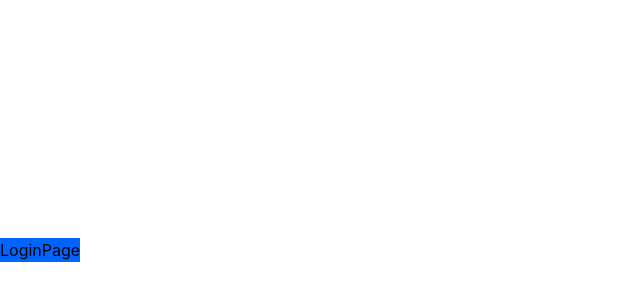
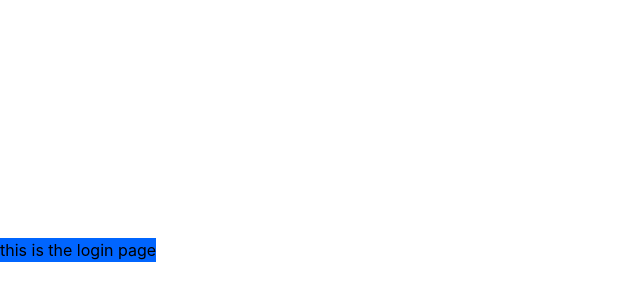
Before and after one commit to lenhathieu96/ss_restaurant_web, a React app: page / in a window 1280 px wide. Shown: the part 150-450 px from the top of the page, without its empty margins (0-640 px from the left). Built offline with nearby package versions, Linux system fonts and the light colour scheme; the HTML template or start-up script is replaced by a standard one.

Commit message:
feat: login page

```diff
--- a/src/pages/login/index.tsx
+++ b/src/pages/login/index.tsx
@@ -2,6 +2,9 @@ import './styles.scss'
 
 export default function LoginPage() {
   return (
-    <div className="root-container">LoginPage</div>
+    <div className="root-container">
+      <p>this is the login page</p>
+    </div>
+
   )
 }
```
